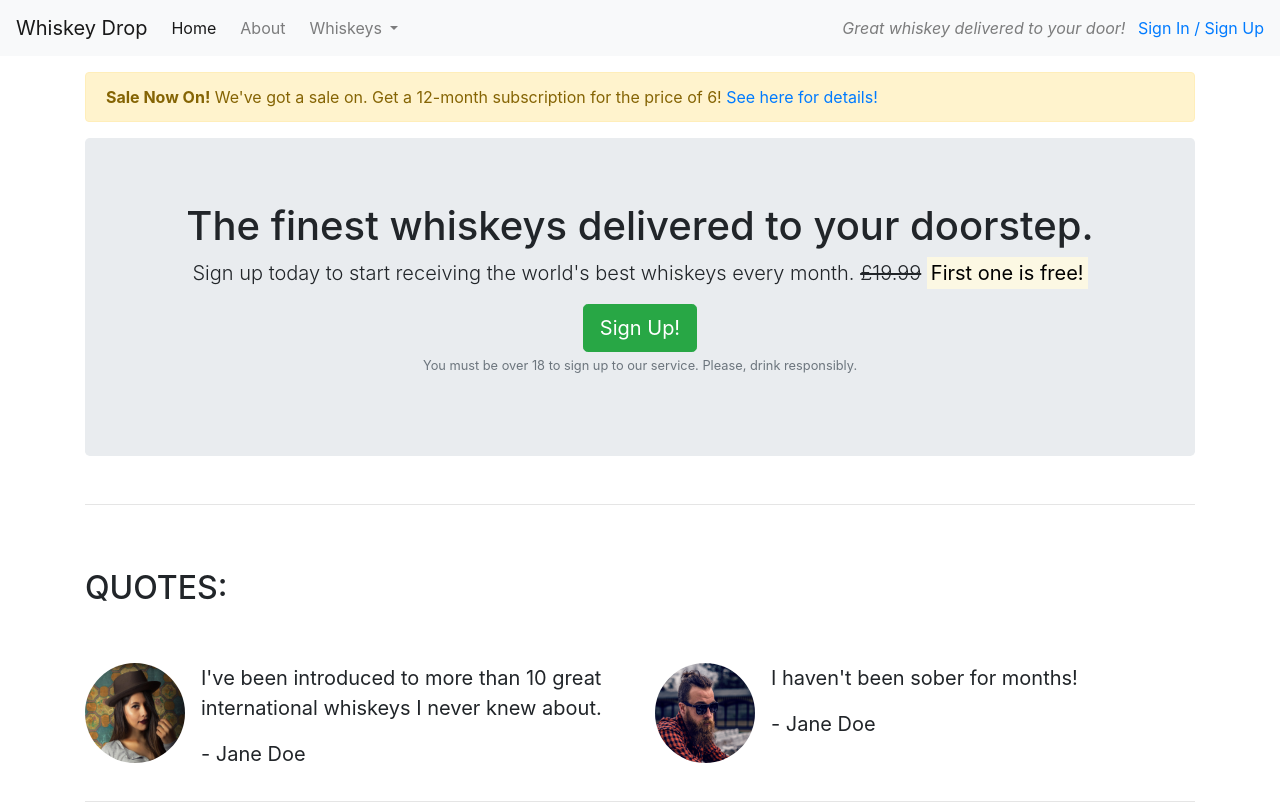
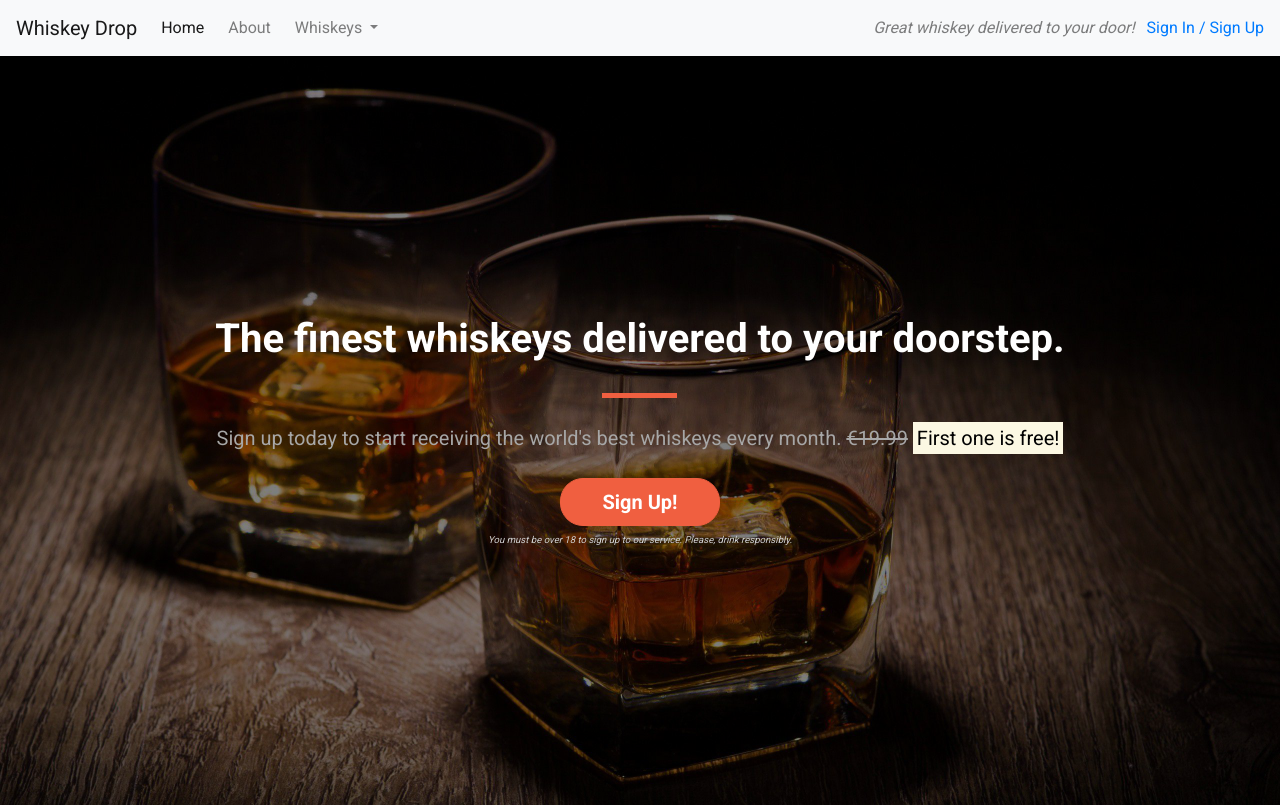
Before and after one commit to cosmicCode42/bootstrap-repo, a plain HTML site: page index.html in a window 1280 px wide. Shown: the top 805 px of the page. Drawn offline with nearby package versions, Linux system fonts and the light colour scheme.

Commit message:
separated sections into their own containers, added background image, added personal style.css to override Bootstrap

```diff
--- /dev/null
+++ b/assets/css/style.css
@@ -0,0 +1,102 @@
+body {
+    font-family: 'Roboto', sans-serif;
+}
+
+/* Containers */
+
+.alert-container {}
+
+.callout-container {
+    height: 100vh;
+
+    background: url('../images/whiskey-background-2.jpg') no-repeat center center fixed;
+    -webkit-background-size: cover;
+    -moz-background-size: cover;
+    -o-background-size: cover;
+    background-size: cover;
+
+    display: flex;
+    align-items: center;
+    justify-content: center;
+
+    position: relative;
+}
+
+.opaque-overlay {
+    position: absolute;
+    top: 0;
+    left: 0;
+    height: 100%;
+    width: 100%;
+    background-color: rgba(0, 0, 0, 0.5);
+}
+
+.quotes-container {}
+
+.features-container {}
+
+.month-fav-container {}
+
+/* Block dividers */
+
+.block-divider {
+    width: 75px;
+    height: 5px;
+    border: 0;
+    background-color: #444;
+}
+
+.block-divider--orange {
+    background-color: #f05f40;
+}
+
+.block-divider--short {
+    width: 35px;
+}
+
+/* Jumbotron */
+
+.jumbotron {
+    background-color: transparent;
+}
+
+.jumbotron h1 {
+    color: white;
+    font-weight: bold;
+    margin-bottom: 30px;
+    color: white;
+}
+
+.jumbotron .lead {
+    color: #a7a7a7;
+    margin: 25px 0;
+}
+
+.jumbotron small {
+    font-size: 60%;
+    font-style: italic;
+    color: #d0d0d0;
+}
+
+/* Buttons */
+
+.btn--cta {
+    font-weight: bold;
+    border-radius: 23px;
+    width: 160px;
+}
+
+.btn--red {
+    color: white;
+    background-color: #f05f40;
+    border-color: #f05f40;
+}
+
+.btn--red:hover,
+.btn--red:active,
+.btn--red:focus,
+.btn--red:active:focus {
+    background-color: #df4929;
+    border-color: #df4929;
+    color: white;
+}
--- a/index.html
+++ b/index.html
@@ -7,6 +7,8 @@
     <title>Whiskey Drop | Taste a new whiskey every month</title>
     <link rel="stylesheet" href="https://cdn.jsdelivr.net/npm/bootstrap@4.5.3/dist/css/bootstrap.min.css" integrity="sha384-TX8t27EcRE3e/ihU7zmQxVncDAy5uIKz4rEkgIXeMed4M0jlfIDPvg6uqKI2xXr2" crossorigin="anonymous">
     <link rel="stylesheet" href="https://use.fontawesome.com/releases/v5.6.1/css/all.css" integrity="sha384-gfdkjb5BdAXd+lj+gudLWI+BXq4IuLW5IT+brZEZsLFm++aCMlF1V92rMkPaX4PP" crossorigin="anonymous">
+    <link href="https://fonts.googleapis.com/css?family=Roboto:400,700" rel="stylesheet">
+    <link rel="stylesheet" href="assets/css/style.css" type="text/css">
     </head>
 <body>
     <nav class="navbar navbar-light bg-light navbar-expand-sm">
@@ -42,32 +44,37 @@
             <a href="/login">Sign In / Sign Up</a>
         </div>
     </nav>
-    <article class="container mt-3 ">
-        <!-- Sale Alert! This only appears on Small and larger screens -->
+    <!-- <div class="container alert-container">
+        <- Sale Alert! This only appears on Small and larger screens ->
         <div class="row d-none d-sm-block">
             <div class="col-12">
                 <div class="alert alert-warning"><strong>Sale Now On!</strong> We've got a sale on. Get a 12-month subscription for the price of 6! <a href="">See here for details!</a></div>
             </div>
         </div>
+    </div> -->
+    <div class="container-fluid callout-container">
         <!-- Callout -->
+        <div class="opaque-overlay">&nbsp;</div>
         <div class="row">
             <div class="col-12">
                 <section class="callout jumbotron text-center">
-                    <h1>The finest whiskeys delivered to your doorstep.</h1>
+                    <h1 class="jumbotron-header">The finest whiskeys delivered to your doorstep.</h1>
+                    <hr class="block-divider block-divider--orange">
                     <p class="lead">Sign up today to start receiving the world's best whiskeys every month.
-                        <s class="d-none d-sm-inline">£19.99</s>
+                        <s class="d-none d-sm-inline">€19.99</s>
                         <span class="d-inline d-sm-none"><br></span>
                         <strong><mark>First one is free!</mark></strong></p>
                     <!-- Heyo. This button links to the modal way down at the bottom - the data-toggle here tells Bootstrap to pull up the associated modal, and the ID of that modal is the data-target. -->
-                    <button class="btn btn-success btn-lg" data-toggle="modal" data-target="#signUpModal">Sign Up!</button>
+                    <button class="btn btn-success btn--red btn--cta btn-lg" data-toggle="modal" data-target="#signUpModal">Sign Up!</button>
                     <p class="text-muted"><small>You must be over 18 to sign up to our service. Please, drink responsibly.</small></p>
                 </section>
             </div>
         </div>
+    </div>
     <!-- Callout done. -->
-        <hr>
 
     <!-- Quotes -->
+    <div class="container quotes-container">
         <section class="quotes">
             <div class="row">
                 <div class="col-12 my-5">
@@ -105,10 +112,11 @@
                 </div>
             </div>
         </section>
+    </div>
     <!-- Quotes done; section done. -->
-        <hr>
 
     <!-- Features -->
+    <div class="container features-container">
         <section class="features">
             <div class="row">
                 <div class="col-12 my-5">
@@ -141,12 +149,15 @@
                 </div>
             </div>
         </section>
+    </div>
     <!-- Features end here. -->
-        <hr>
 
     <!-- Monthly Favourites -->
-        <section>
-            <h2>Monthly favorites</h2>
+    <div class="container month-fav-container">
+        <section class="faves">
+            <div class="col-12 my-5">
+                <h2 class="text-uppercase">Monthly favorites</h2>
+            </div>
             <table class="table">
                 <tr>
                     <th>Name</th>
@@ -174,7 +185,9 @@
                 </tr>
             </table>
         </section>
-    </article>
+    </div>
+    <!-- Monthly favourites end here. -->
+
     <!-- A modal! This is a popup window that can be called up with another trigger somewhere in the code. This one is linked to the Sign In / Sign Up button way above in the navbar. The ID 'signUpModal' is used to link the button (with data-toggle and data-target)-->
     <div class="modal" tabindex="-1" id="signUpModal">
         <div class="modal-dialog">
```
Also changed, not shown: assets/images/whiskey-background-2.jpg (added), 1 other file. Lines whose indentation alone changed are shown as unchanged.
